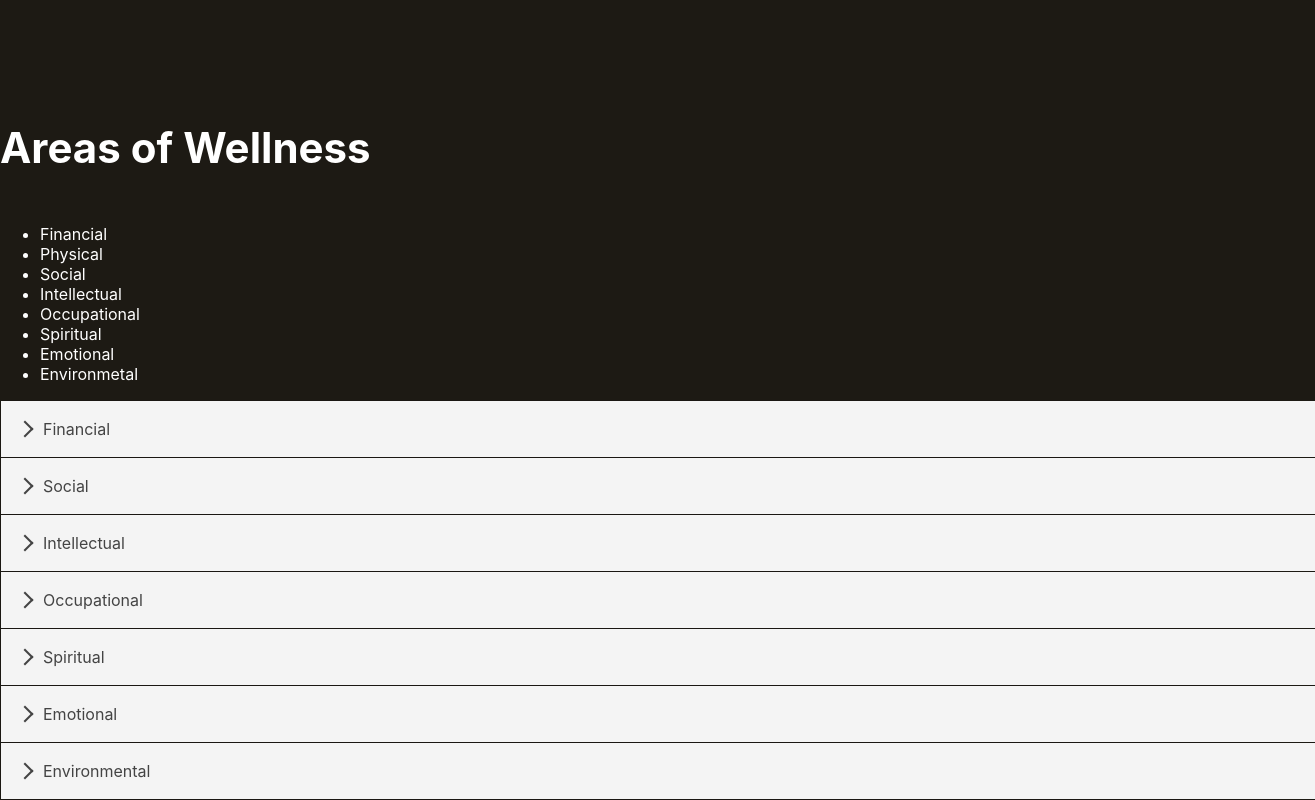
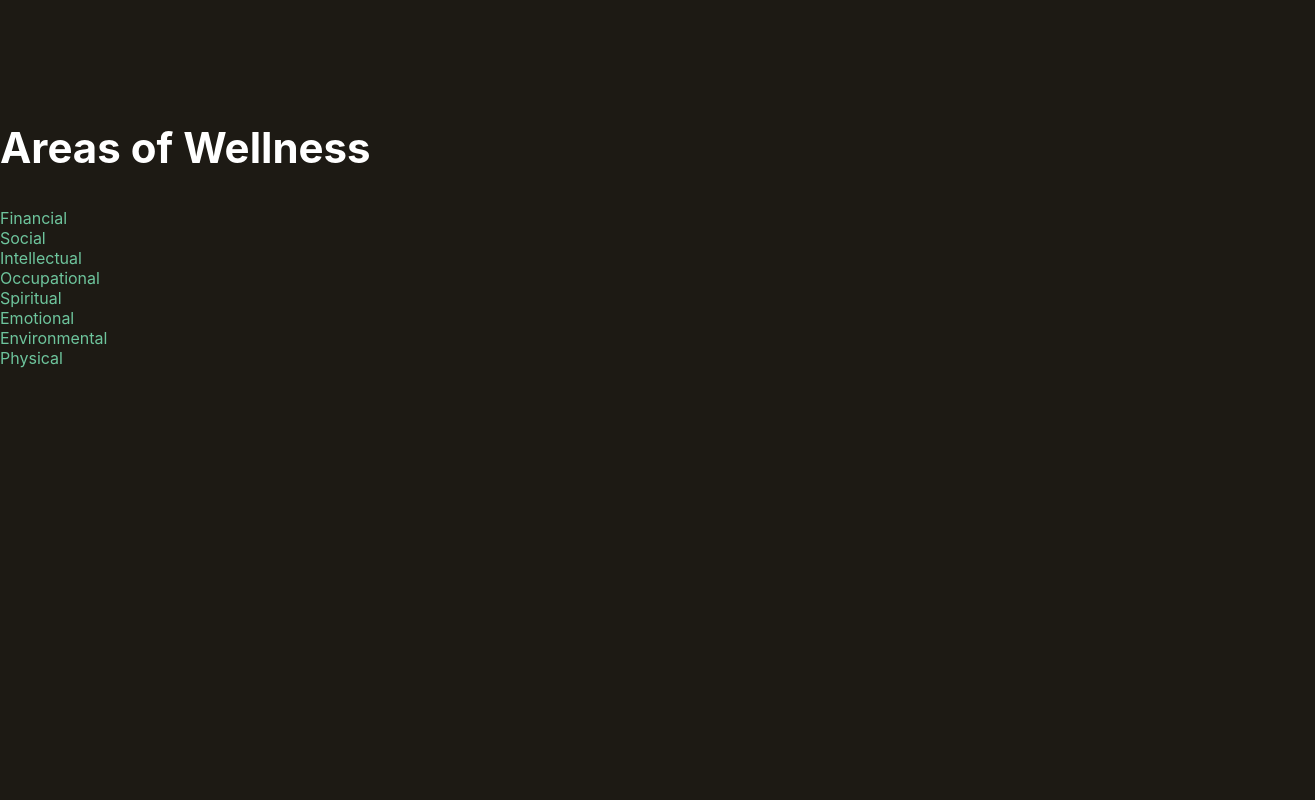
Before and after one commit to TanyaSelvog/wellness-app, a React (Create React App) app: page / in a window 1280 px wide. Shown: the part 713-1513 px from the top of the page, 1315 px wide, since content can reach past the window. After the commit the page ends 1081 px from the top, so only its background shows below. Built offline with nearby package versions, Linux system fonts and the light colour scheme.

Commit message:
deleted example

```diff
--- a/src/App.css
+++ b/src/App.css
@@ -43,7 +43,9 @@ h1, h2 {
   display: flex;
 
 }
-
+.example {
+  color: rgb(110, 197, 157);
+}
 body {
   background-color: rgb(29, 26, 20);
 }
--- a/src/App.jsx
+++ b/src/App.jsx
@@ -1,7 +1,6 @@
 
 import Header from './components/header';
 import Areas from './components/areas';
-import Example from './components/example';
 import './App.css';
 
 function App() {
@@ -9,7 +8,6 @@ function App() {
     <>
     <Header/>
     <Areas/>
-    <Example/>
     </>
   );
 }
--- a/src/components/areas.js
+++ b/src/components/areas.js
@@ -1,27 +1,128 @@
-import React, { Component } from 'react'
+import React, { Component } from 'react';
+import {
+    Accordion,
+    AccordionItem,
+    AccordionItemHeading,
+    AccordionItemButton,
+    AccordionItemPanel,
+} from 'react-accessible-accordion';
 
 export default class areas extends Component {
     render() {
         return (
           <div className="areas">
            <h2>Areas of Wellness</h2>
-           <div className="wellness">
-              <ul>
-              <li>Financial</li>
-              <li>Physical</li>
-              <li>Social</li>
-              <li>Intellectual</li>
-              <li>Occupational</li>
-              <li>Spiritual</li>
-              <li>Emotional</li>
-              <li>Environmetal</li>
-              </ul>
-              </div>
-
-          </div>
+           <div className="example">
+        <Accordion>
+            <AccordionItem>
+                <AccordionItemHeading>
+                    <AccordionItemButton>
+                       Financial
+                    </AccordionItemButton>
+                </AccordionItemHeading>
+                <AccordionItemPanel>
+                    <ul>
+                        <li>Start a savings account & add small payments if possible</li>
+                        <li>Write a list before you go shopping</li>
+                    </ul>
 
 
-
-        )
+                </AccordionItemPanel>
+            </AccordionItem>
+            <AccordionItem>
+                <AccordionItemHeading>
+                    <AccordionItemButton>
+                       Social
+                    </AccordionItemButton>
+                </AccordionItemHeading>
+                <AccordionItemPanel>
+                <ul>
+                        <li>Volunteer in the community </li>
+                        <li>Keep in touch with supportive friends and family</li>
+                    </ul>
+                </AccordionItemPanel>
+            </AccordionItem>
+            <AccordionItem>
+                <AccordionItemHeading>
+                    <AccordionItemButton>
+                       Intellectual
+                    </AccordionItemButton>
+                </AccordionItemHeading>
+                <AccordionItemPanel>
+                <ul>
+                        <li>Watch a documentary</li>
+                        <li>Read for fun</li>
+                    </ul>
+                </AccordionItemPanel>
+            </AccordionItem>
+            <AccordionItem>
+                <AccordionItemHeading>
+                    <AccordionItemButton>
+                       Occupational
+                    </AccordionItemButton>
+                </AccordionItemHeading>
+                <AccordionItemPanel>
+                <ul>
+                        <li>Reflect on what you are doing and be open to change</li>
+                        <li>Practice open communication and proper conflict management </li>
+                    </ul>
+                </AccordionItemPanel>
+            </AccordionItem>
+            <AccordionItem>
+                <AccordionItemHeading>
+                    <AccordionItemButton>
+                       Spiritual
+                    </AccordionItemButton>
+                </AccordionItemHeading>
+                <AccordionItemPanel>
+                <ul>
+                        <li>Practice mindfulness</li>
+                        <li>Look for a religious faith that aligns with your values</li>
+                    </ul>
+                </AccordionItemPanel>
+            </AccordionItem>
+            <AccordionItem>
+                <AccordionItemHeading>
+                    <AccordionItemButton>
+                       Emotional
+                    </AccordionItemButton>
+                </AccordionItemHeading>
+                <AccordionItemPanel>
+                <ul>
+                        <li>Practice gratitude</li>
+                        <li>Share thoughts and feelings with someone you trust</li>
+                    </ul>
+                </AccordionItemPanel>
+            </AccordionItem>
+            <AccordionItem>
+                <AccordionItemHeading>
+                    <AccordionItemButton>
+                        Environmental
+                    </AccordionItemButton>
+                </AccordionItemHeading>
+                <AccordionItemPanel>
+                <ul>
+                        <li>Use reusable bags</li>
+                        <li>Recycle and compost</li>
+                    </ul>
+                </AccordionItemPanel>
+            </AccordionItem>
+            <AccordionItem>
+                <AccordionItemHeading>
+                    <AccordionItemButton>
+                        Physical
+                    </AccordionItemButton>
+                </AccordionItemHeading>
+                <AccordionItemPanel>
+                <ul>
+                        <li>Eat foods that make you feel good</li>
+                        <li>Maintain a regular sleep schedule</li>
+                    </ul>
+                </AccordionItemPanel>
+            </AccordionItem>
+        </Accordion>
+        </div>
+        </div>
+    );
+        }
     }
-}
--- a/src/components/example.js
+++ /dev/null
@@ -1,121 +0,0 @@
-import React, { Component } from 'react'
-
-import {
-    Accordion,
-    AccordionItem,
-    AccordionItemHeading,
-    AccordionItemButton,
-    AccordionItemPanel,
-} from 'react-accessible-accordion';
-
-import 'react-accessible-accordion/dist/fancy-example.css';
-export default function Example() {
-    return (
-        <Accordion>
-            <AccordionItem>
-                <AccordionItemHeading>
-                    <AccordionItemButton>
-                       Financial
-                    </AccordionItemButton>
-                </AccordionItemHeading>
-                <AccordionItemPanel>
-                    <p>
-                        Exercitation in fugiat est ut ad ea cupidatat ut in
-                        cupidatat occaecat ut occaecat consequat est minim minim
-                        esse tempor laborum consequat esse adipisicing eu
-                        reprehenderit enim.
-                    </p>
-                </AccordionItemPanel>
-            </AccordionItem>
-            <AccordionItem>
-                <AccordionItemHeading>
-                    <AccordionItemButton>
-                       Social
-                    </AccordionItemButton>
-                </AccordionItemHeading>
-                <AccordionItemPanel>
-                    <p>
-                        Exercitation in fugiat est ut ad ea cupidatat ut in
-                        cupidatat occaecat ut occaecat consequat est minim minim
-                        esse tempor laborum consequat esse adipisicing eu
-                        reprehenderit enim.
-                    </p>
-                </AccordionItemPanel>
-            </AccordionItem>
-            <AccordionItem>
-                <AccordionItemHeading>
-                    <AccordionItemButton>
-                       Intellectual
-                    </AccordionItemButton>
-                </AccordionItemHeading>
-                <AccordionItemPanel>
-                    <p>
-                        Exercitation in fugiat est ut ad ea cupidatat ut in
-                        cupidatat occaecat ut occaecat consequat est minim minim
-                        esse tempor laborum consequat esse adipisicing eu
-                        reprehenderit enim.
-                    </p>
-                </AccordionItemPanel>
-            </AccordionItem>
-            <AccordionItem>
-                <AccordionItemHeading>
-                    <AccordionItemButton>
-                       Occupational
-                    </AccordionItemButton>
-                </AccordionItemHeading>
-                <AccordionItemPanel>
-                    <p>
-                        Exercitation in fugiat est ut ad ea cupidatat ut in
-                        cupidatat occaecat ut occaecat consequat est minim minim
-                        esse tempor laborum consequat esse adipisicing eu
-                        reprehenderit enim.
-                    </p>
-                </AccordionItemPanel>
-            </AccordionItem>
-            <AccordionItem>
-                <AccordionItemHeading>
-                    <AccordionItemButton>
-                       Spiritual
-                    </AccordionItemButton>
-                </AccordionItemHeading>
-                <AccordionItemPanel>
-                    <p>
-                        Exercitation in fugiat est ut ad ea cupidatat ut in
-                        cupidatat occaecat ut occaecat consequat est minim minim
-                        esse tempor laborum consequat esse adipisicing eu
-                        reprehenderit enim.
-                    </p>
-                </AccordionItemPanel>
-            </AccordionItem>
-            <AccordionItem>
-                <AccordionItemHeading>
-                    <AccordionItemButton>
-                       Emotional
-                    </AccordionItemButton>
-                </AccordionItemHeading>
-                <AccordionItemPanel>
-                    <p>
-                        Exercitation in fugiat est ut ad ea cupidatat ut in
-                        cupidatat occaecat ut occaecat consequat est minim minim
-                        esse tempor laborum consequat esse adipisicing eu
-                        reprehenderit enim.
-                    </p>
-                </AccordionItemPanel>
-            </AccordionItem>
-            <AccordionItem>
-                <AccordionItemHeading>
-                    <AccordionItemButton>
-                        Environmental
-                    </AccordionItemButton>
-                </AccordionItemHeading>
-                <AccordionItemPanel>
-                    <p>
-                        In ad velit in ex nostrud dolore cupidatat consectetur
-                        ea in ut nostrud velit in irure cillum tempor laboris
-                        sed adipisicing eu esse duis nulla non.
-                    </p>
-                </AccordionItemPanel>
-            </AccordionItem>
-        </Accordion>
-    );
-}
```
